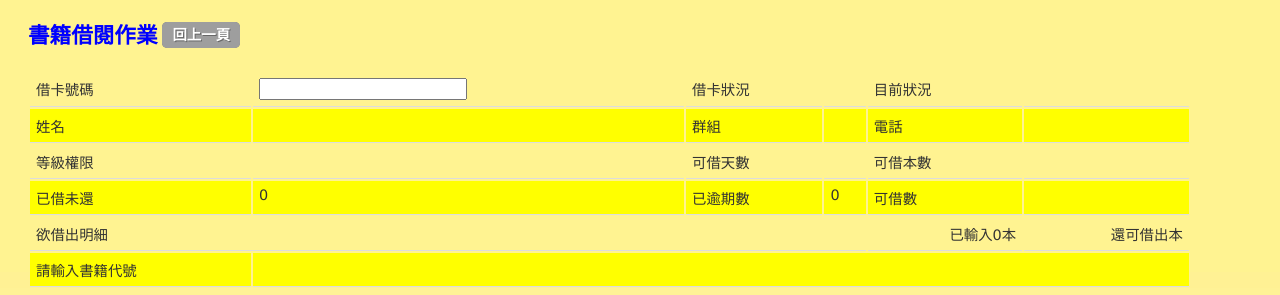
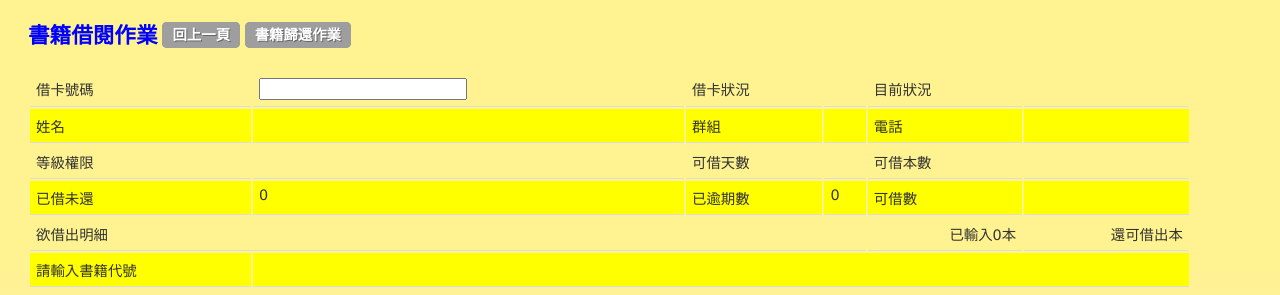
Before and after one commit to 2twn/double-l-bookmanagement, a CakePHP app: the page made by cakephp/app/View/Lend/lend_operation.ctp in a window 1280 px wide. Shown: the part 71-366 px from the top of the page. Run offline with PHP 8.4 and a stand-in for CakePHP, Linux system fonts and the light colour scheme; the template is opened without the code that fills it, so the values that code supplies are empty; form fields are guessed from the names that the template uses; some libraries are stand-ins or nearby versions; grey boxes are pictures that could not be loaded.

Commit message:
add lend_operation return_operation button

```diff
--- a/cakephp/app/View/Lend/lend_operation.ctp
+++ b/cakephp/app/View/Lend/lend_operation.ctp
@@ -86,6 +86,7 @@
 <div class="pagemenu_div"><?php
   	echo $this->Html->link('回上一頁', "javascript:history.back();", array('class' => 'button'));
   	echo '&nbsp;';
+  	echo $this->Html->link('書籍歸還作業', array('controller'=>'lend', 'action'=>'return_operation'), array('class' => 'button'));
 ?></div>
 <?php if (!isset($person_info['Person']['id'])) { echo $this->Form->create('Lend_Record', array('div'=>false, 'inputDefaults' => array('label' => false,'div' => false))); }?>
 <table>
--- a/cakephp/app/View/Lend/return_operation.ctp
+++ b/cakephp/app/View/Lend/return_operation.ctp
@@ -15,6 +15,7 @@
 <div class="pagemenu_div"><?php
   	echo $this->Html->link('回上一頁', "javascript:history.back();", array('class' => 'button'));
   	echo '&nbsp;';
+  	echo $this->Html->link('書籍借閱作業', array('controller'=>'lend', 'action'=>'lend_operation'), array('class' => 'button'));
 ?></div>
 
 <table>
```
